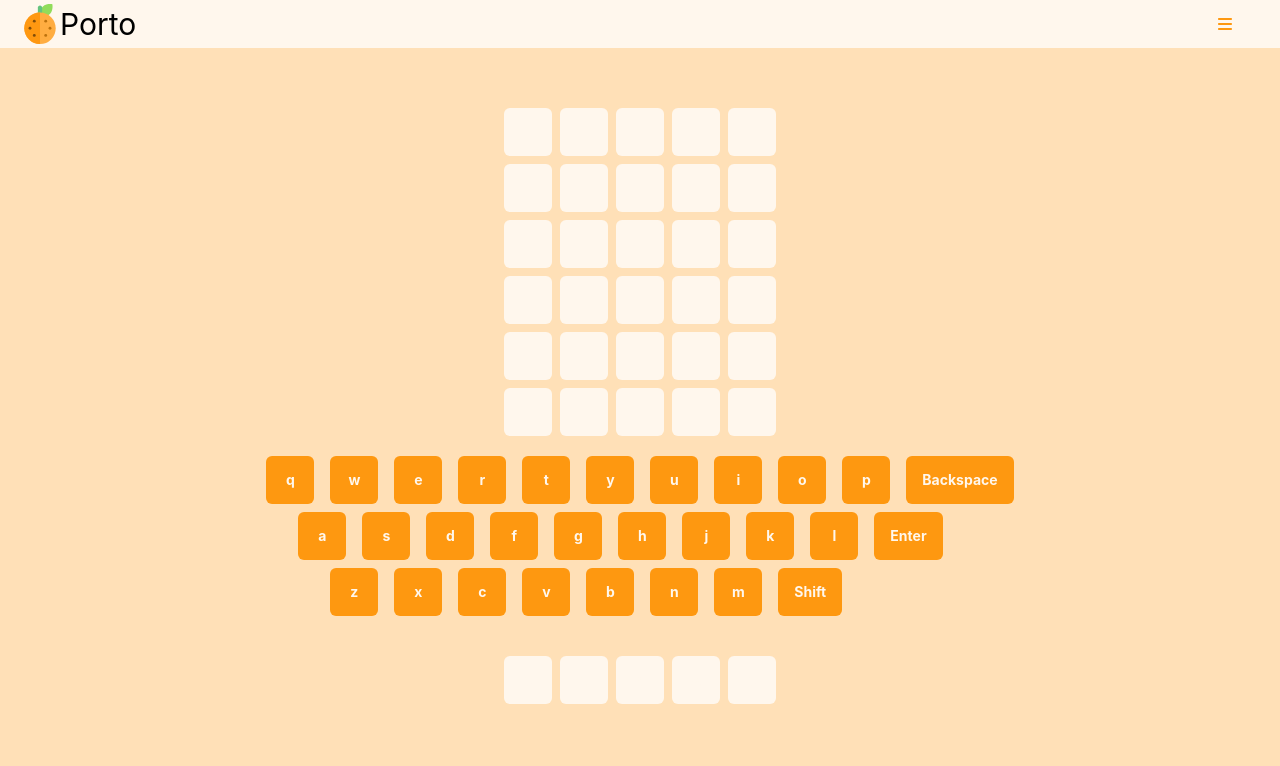
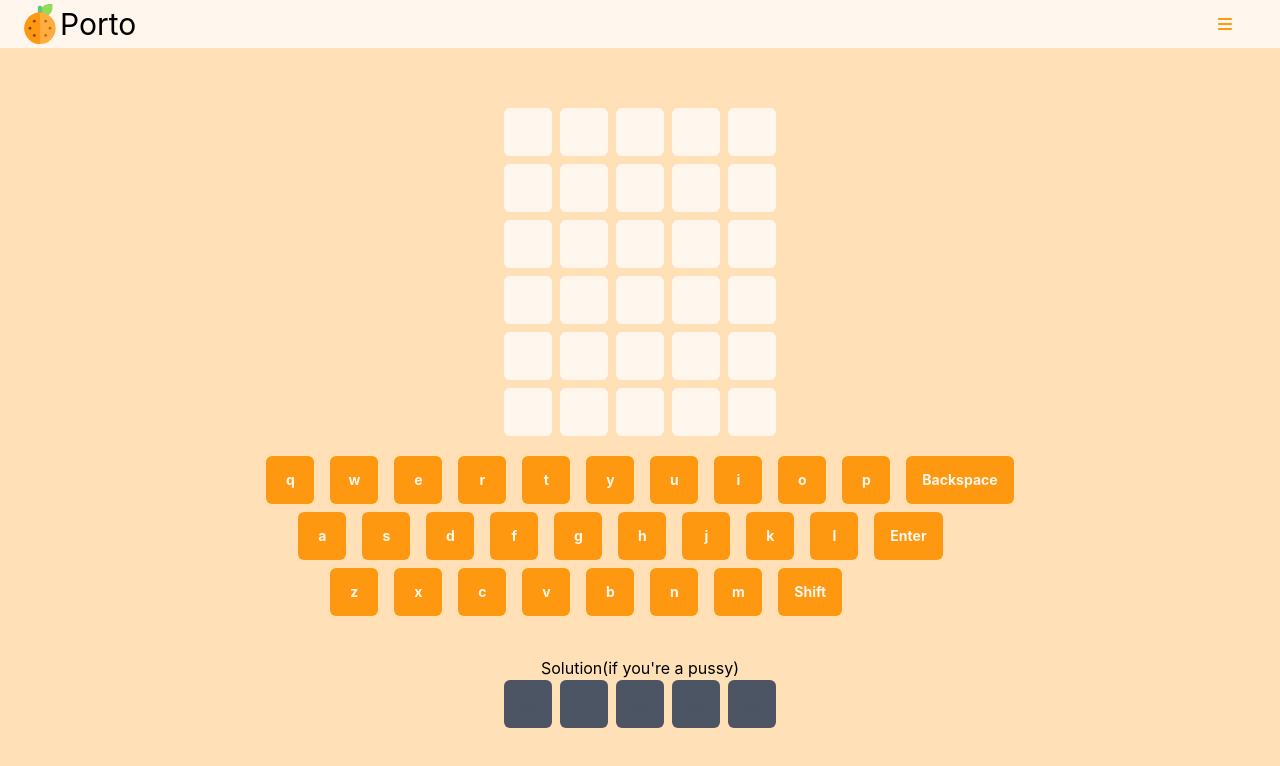
Before and after one commit to CCChira/porto, a Next.js app: page /wordle in a window 1280 px wide. Shown: the top 766 px of the page. Built offline with nearby package versions, Linux system fonts and the light colour scheme.

Commit message:
small changes

```diff
--- a/components/molecules/WordleBoard.tsx
+++ b/components/molecules/WordleBoard.tsx
@@ -31,6 +31,7 @@ const WordleBoard: React.FC<Props> = ({}) => {
   useEffect(() => {
     setSolution(words[Math.floor(Math.random() * words.length)]);
   }, []);
+
   useEffect(() => {
     window.addEventListener('keydown', handleType);
     window.addEventListener(
@@ -126,17 +127,20 @@ const WordleBoard: React.FC<Props> = ({}) => {
         letterPressed={letterPressed}
         setLetterPressed={setLetterPressed}
       />
-      <div className="flex gap-2 mt-10">
+      <div className="mt-10">
+        <p className="text-center">Solution(if you're a pussy)</p>
+        <div className="flex gap-2">
           {solarray.map((letter: string, index: number) => {
             return (
               <div
                 key={index}
-              className="flex items-center justify-center w-12 h-12 font-bold text-white transition duration-300 ease-in-out bg-white rounded-md hover:cursor-default hover:text-primary"
+                className="flex items-center justify-center w-12 h-12 font-bold text-gray-600 transition duration-300 ease-in-out bg-gray-600 rounded-md hover:cursor-default hover:text-white"
               >
                 {letter}
               </div>
             );
           })}
+        </div>
       </div>
 
       {displayModal ? (
```
Lines whose indentation alone changed are shown as unchanged.
